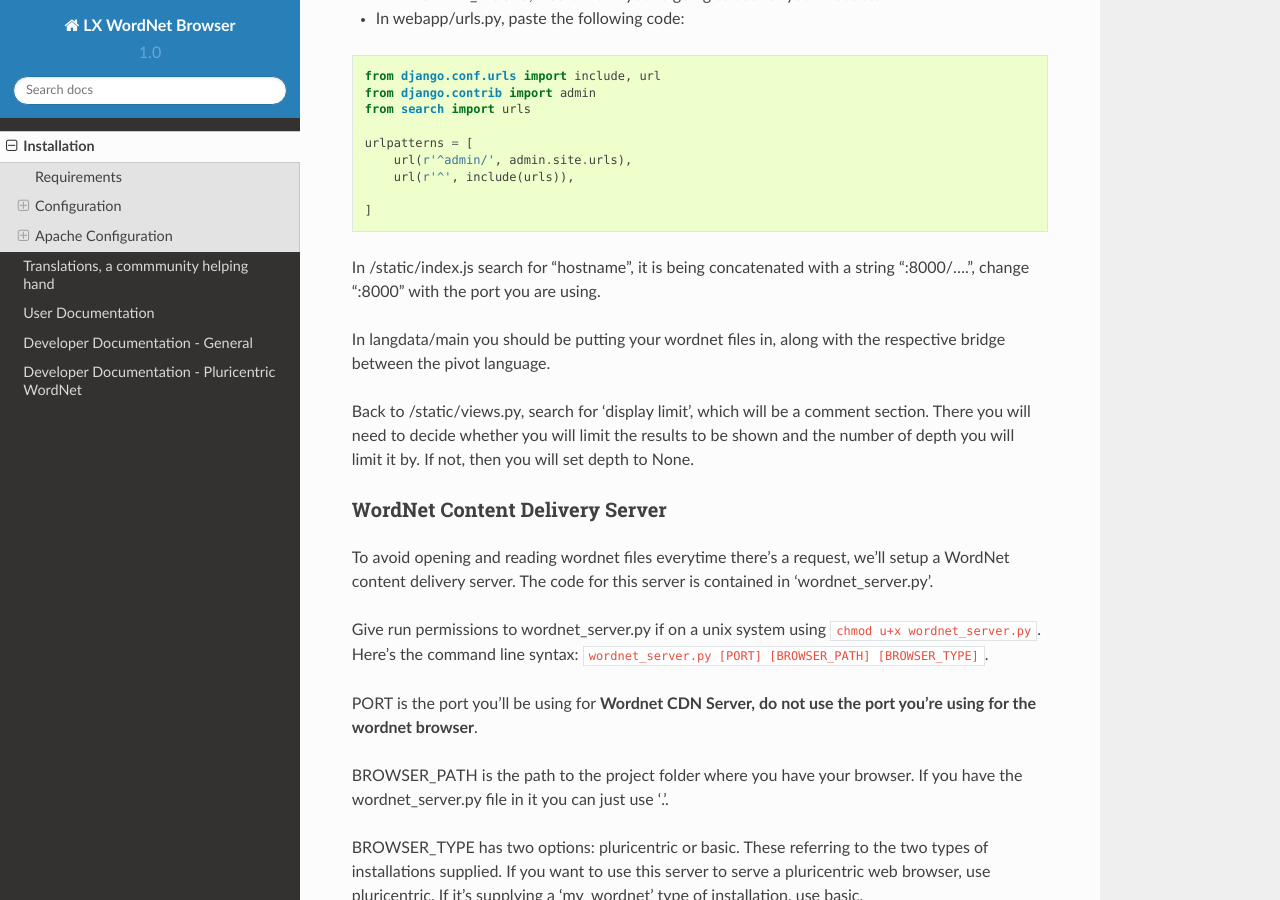
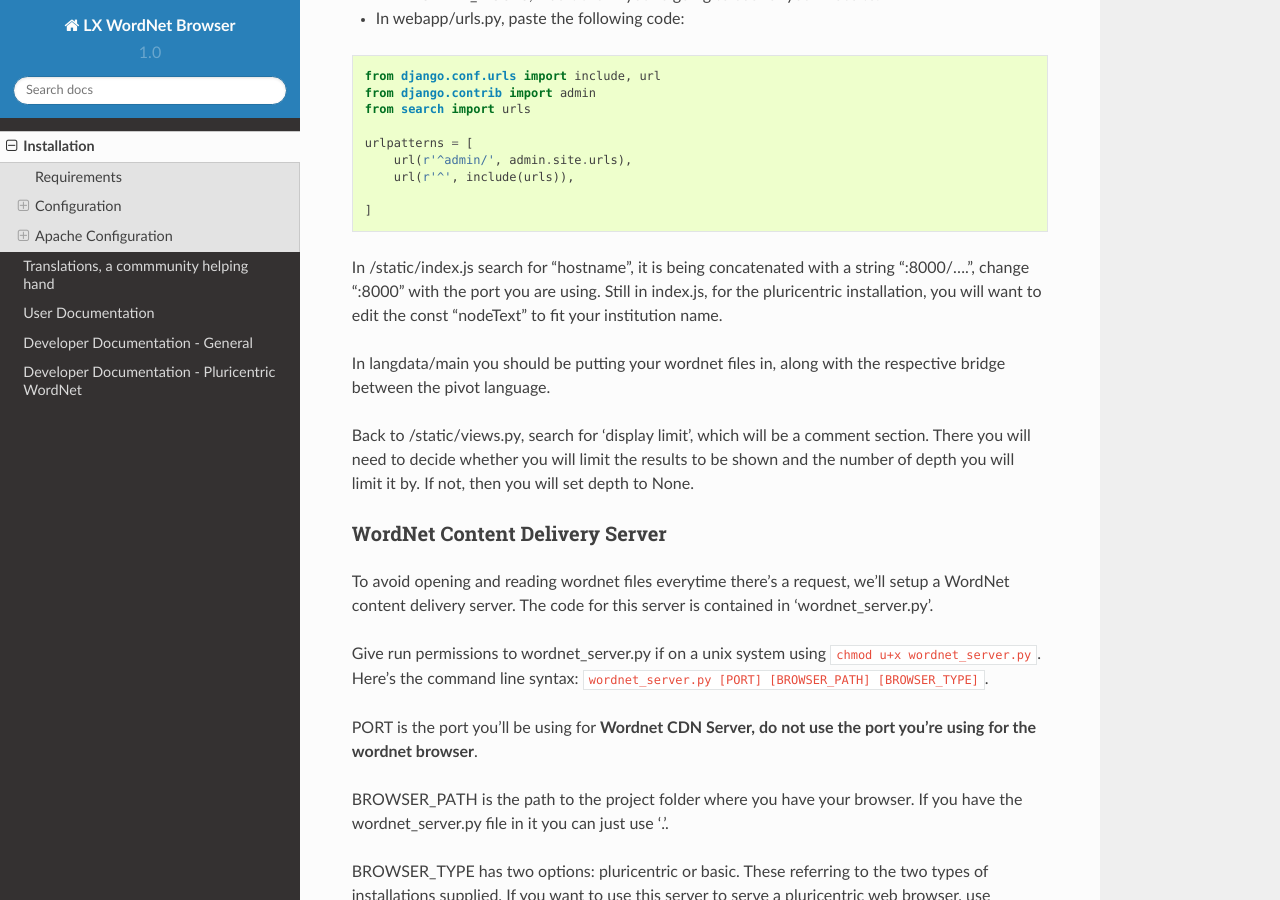
Before and after one commit to nlx-group/LX-WordNetBrowser, a Sphinx documentation site: the page built from docs/installation.rst, in a window 1280 px wide and 900 px high, scrolled down 1100 px. Built offline with Sphinx 7.4.7 and the Read the Docs theme 2.0.0, drawn with Linux system fonts in a browser that asks for light colours.

Commit message:
Doc change

```diff
--- a/docs/installation.rst
+++ b/docs/installation.rst
@@ -56,7 +56,7 @@ substitute STATICFILES_DIRS if it's there already.
 
 	]
 
-In /static/index.js search for "hostname", it is being concatenated with a string ":8000/....", change ":8000" with the port you are using.
+In /static/index.js search for "hostname", it is being concatenated with a string ":8000/....", change ":8000" with the port you are using. Still in index.js, for the pluricentric installation, you will want to edit the const "nodeText" to fit your institution name.
 
 In langdata/main you should be putting your wordnet files in, along with the respective bridge between the pivot language.
 
```
Also changed, not shown: README.md (+23 -3 lines), 8 other files.
